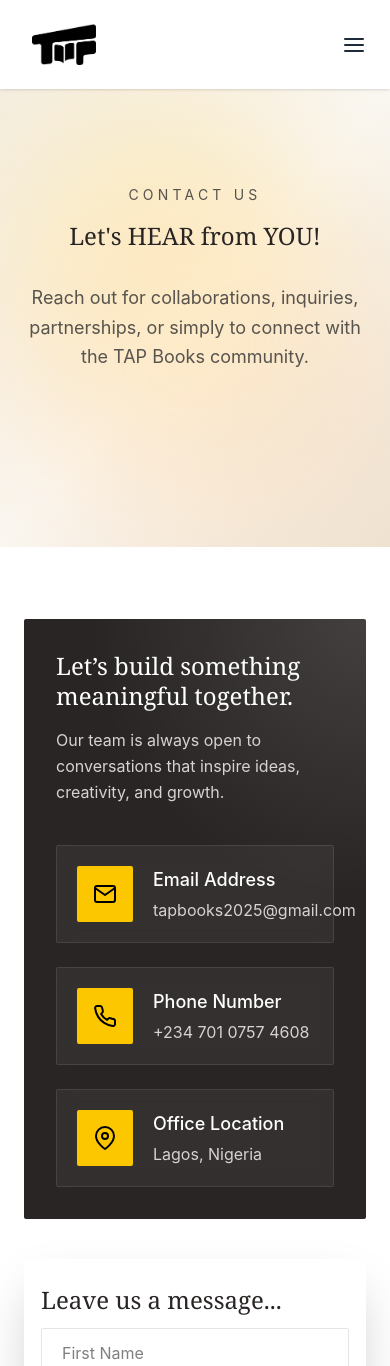
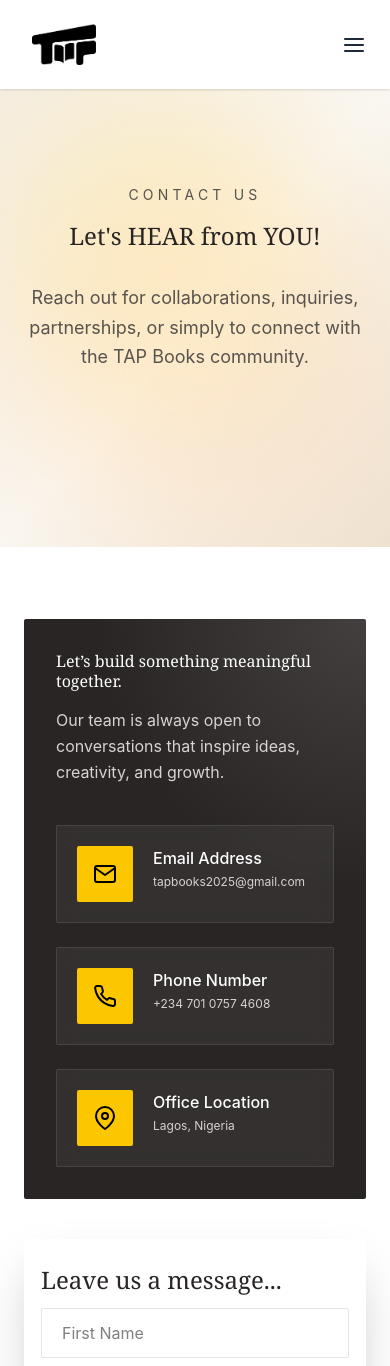
Before and after one commit to ernestkris6/TAP-BOOKS, a React (Vite) app: page /contact in a window 390 px wide. Shown: the top 1366 px of the page. Built offline with nearby package versions, Linux system fonts and the light colour scheme; a web font is replaced by a local one.

Commit message:
contact details

```diff
--- a/src/ui/Contactcomponent/ContactForm.jsx
+++ b/src/ui/Contactcomponent/ContactForm.jsx
@@ -29,7 +29,7 @@
 
               <div className="relative z-10">
 
-                <h2 className="text-2xl font-serif mb-4 leading-tight">
+                <h2 className="text-base sm:text-2xl font-serif mb-4 leading-tight">
                   Let’s build something meaningful together.
                 </h2>
 
@@ -46,8 +46,8 @@
                     </div>
 
                     <div>
-                      <h3 className="text-lg font-medium mb-1">Email Address</h3>
-                      <p className="text-stone-300">
+                      <h3 className="text-base sm:text-lg font-medium mb-1">Email Address</h3>
+                      <p className="text-xs sm:text-base text-stone-300">
                         tapbooks2025@gmail.com
                       </p>
                     </div>
@@ -59,8 +59,8 @@
                     </div>
 
                     <div>
-                      <h3 className="text-lg font-medium mb-1">Phone Number</h3>
-                      <p className="text-stone-300">
+                      <h3 className="text-base sm:text-lg font-medium mb-1">Phone Number</h3>
+                      <p className="text-xs sm:text-base text-stone-300">
                         +234 701 0757 4608
                       </p>
                     </div>
@@ -72,8 +72,8 @@
                     </div>
 
                     <div>
-                      <h3 className="text-lg font-medium mb-1">Office Location</h3>
-                      <p className="text-stone-300">
+                      <h3 className="text-base sm:text-lg font-medium mb-1">Office Location</h3>
+                      <p className="text-xs sm:text-base text-stone-300">
                         Lagos, Nigeria
                       </p>
                     </div>
```
